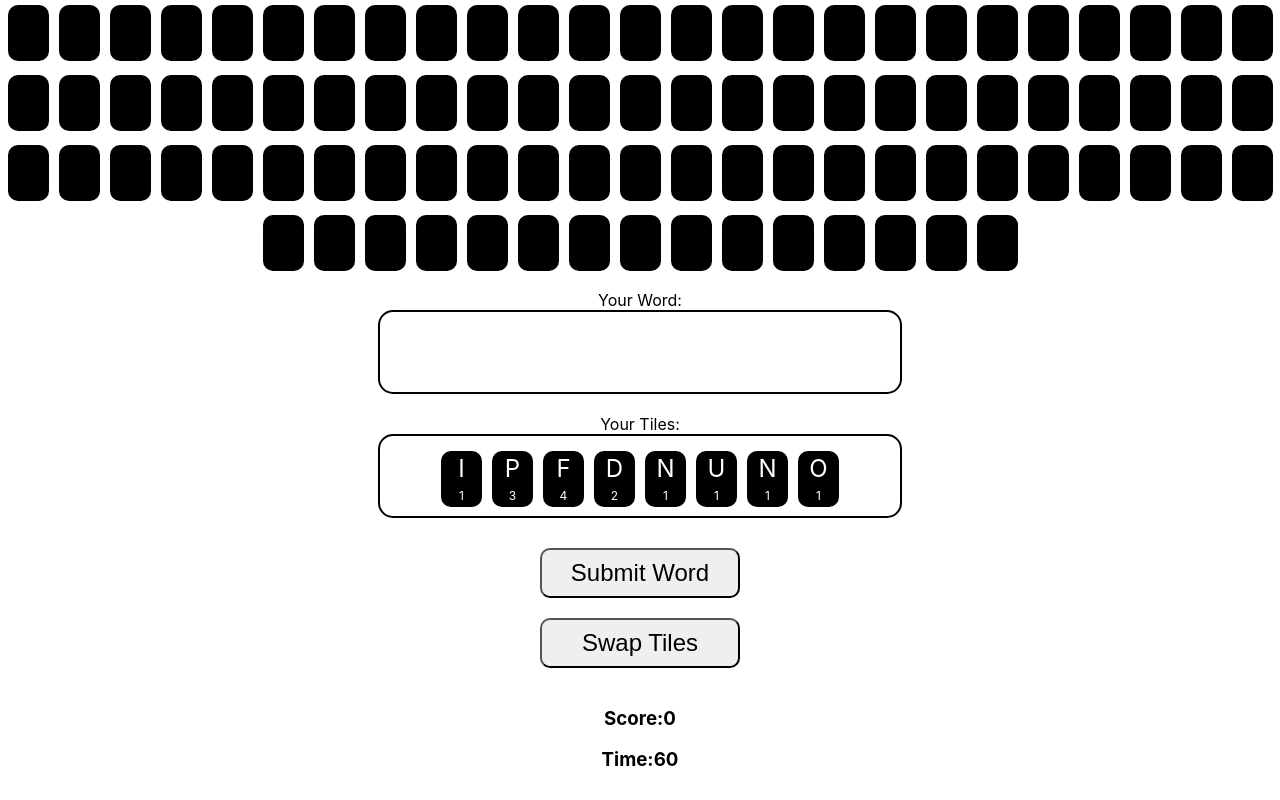
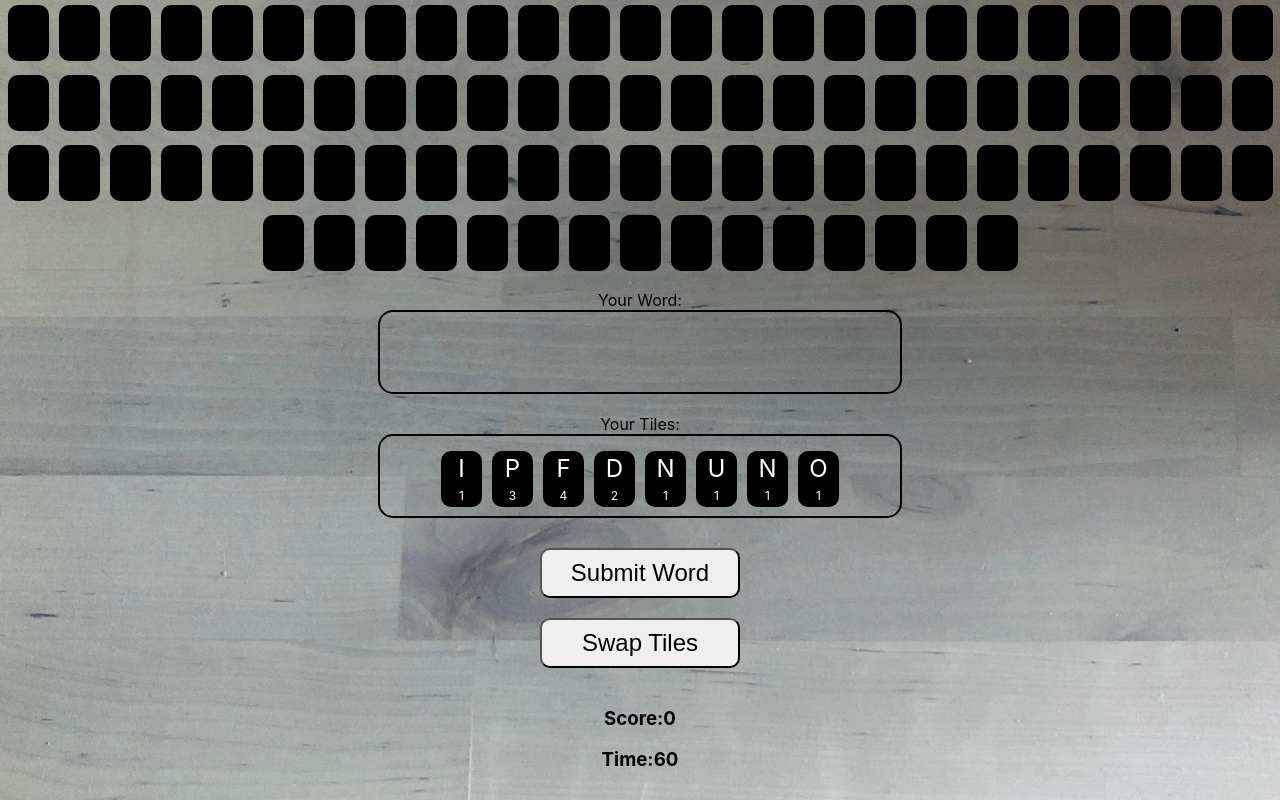
Before and after one commit to amarvick/wordspeed, a React (Create React App) app: page / in a window 1280 px wide. Built offline with nearby package versions, Linux system fonts and the light colour scheme.

Commit message:
Background

```diff
--- a/src/App.css
+++ b/src/App.css
@@ -1,38 +1,3 @@
 .App {
   text-align: center;
 }
-
-.App-logo {
-  height: 40vmin;
-  pointer-events: none;
-}
-
-@media (prefers-reduced-motion: no-preference) {
-  .App-logo {
-    animation: App-logo-spin infinite 20s linear;
-  }
-}
-
-.App-header {
-  background-color: #282c34;
-  min-height: 100vh;
-  display: flex;
-  flex-direction: column;
-  align-items: center;
-  justify-content: center;
-  font-size: calc(10px + 2vmin);
-  color: white;
-}
-
-.App-link {
-  color: #61dafb;
-}
-
-@keyframes App-logo-spin {
-  from {
-    transform: rotate(0deg);
-  }
-  to {
-    transform: rotate(360deg);
-  }
-}
--- a/src/App.js
+++ b/src/App.js
@@ -1,10 +1,18 @@
 import './App.css';
 
 import FullGameBoard from './components/game/FullGameBoard.tsx';
+import background from './images/GrayDeskBg.jpeg'
 
 function App() {
   return (
-    <div className="App">
+    <div
+      style={{
+        backgroundImage: `url(${background})`,
+        backgroundSize: 'cover',
+        width: '100vw',
+        height: '100vh'
+      }}
+      className="App">
       <FullGameBoard />
     </div>
   );
--- a/src/components/game/utils/helpers.ts
+++ b/src/components/game/utils/helpers.ts
@@ -28,7 +28,7 @@
   return [flippedTiles, initializedDeck];
 };
 
-// Consider using this in FullGameBoard
+// TODO - Consider using this in FullGameBoard
 export const genTilesMap = (tiles: LinkedList): Map<string, Tile> => {
   const newTilesMap = new Map<string, Tile>();
 
```
Also changed, not shown: src/images/GrayDeskBg.jpeg (added), 1 other file (tests, documents, lock files or other folders).
